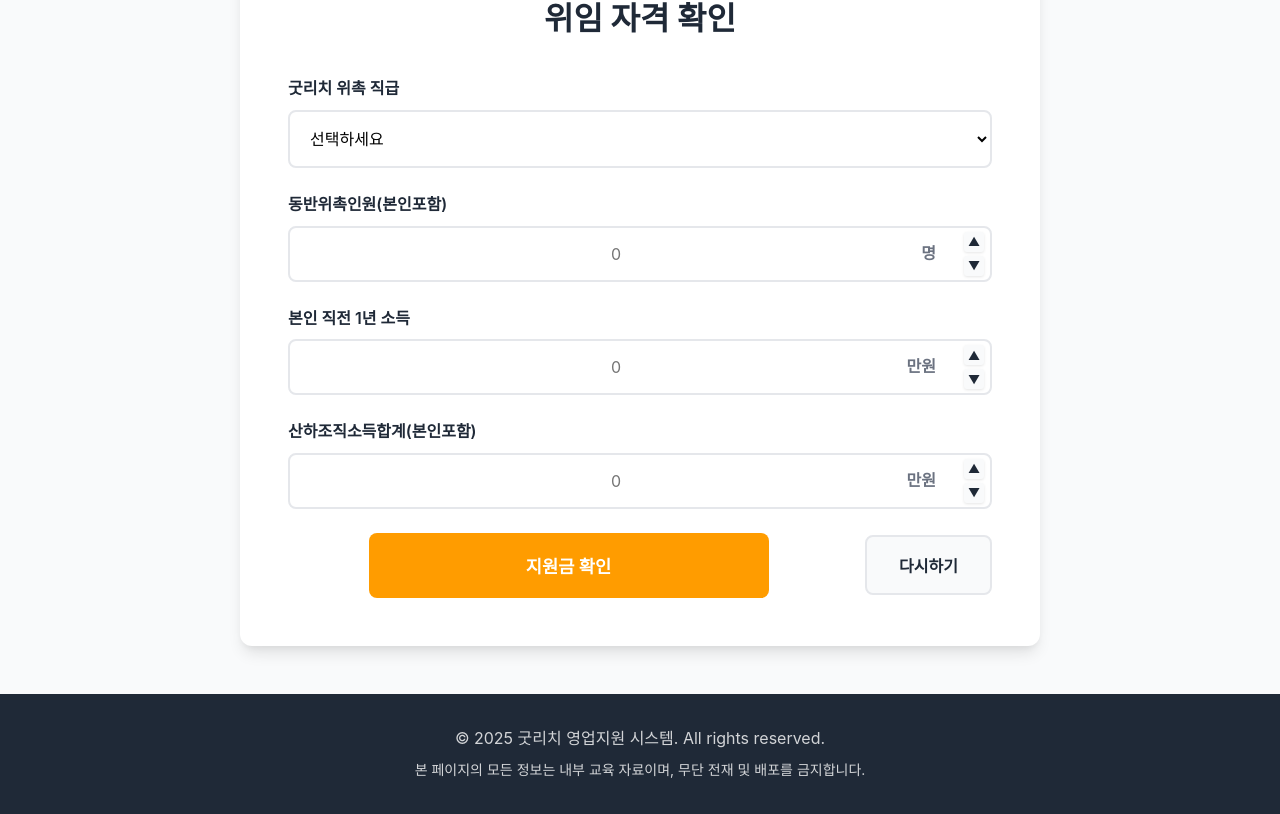
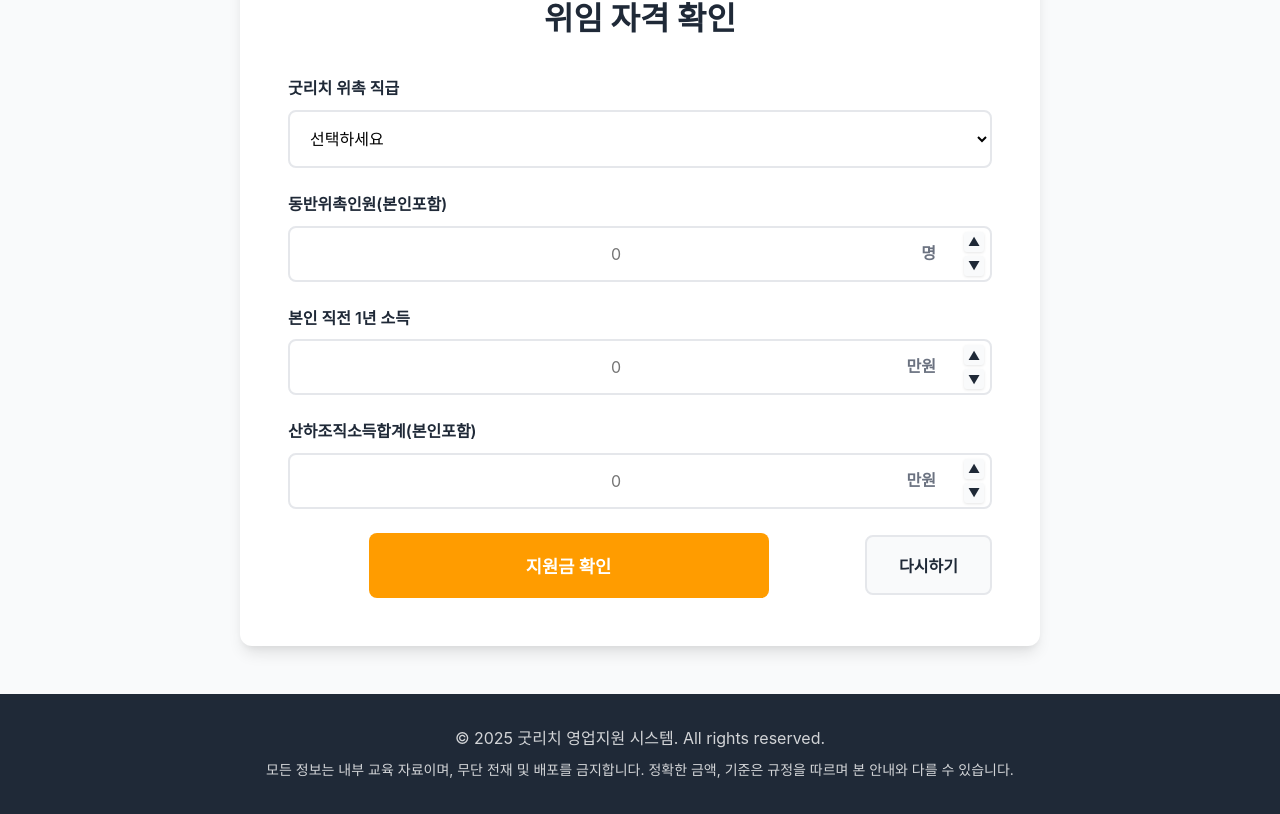
Before and after one commit to kim01033226699-lgtm/goodrich-info-a, a React (Vite) app: page /goodrich-info-a/m-project in a window 1280 px wide. Shown: the part 354-1168 px from the top of the page. Built offline with nearby package versions, Linux system fonts and the light colour scheme.

Commit message:
Update MProjectPage.jsx
영업관리자 푸터 수정

```diff
--- a/src/pages/MProjectPage.jsx
+++ b/src/pages/MProjectPage.jsx
@@ -399,7 +399,7 @@ function MProjectPage({ config }) {
       <footer className="footer">
         <div className="container">
           <p>&copy; 2025 굿리치 영업지원 시스템. All rights reserved.</p>
-          <p style={{fontSize: '0.875rem', marginTop: '0.5rem'}}>본 페이지의 모든 정보는 내부 교육 자료이며, 무단 전재 및 배포를 금지합니다.</p>
+          <p style={{fontSize: '0.875rem', marginTop: '0.5rem'}}>모든 정보는 내부 교육 자료이며, 무단 전재 및 배포를 금지합니다. 정확한 금액, 기준은 규정을 따르며 본 안내와 다를 수 있습니다.</p>
         </div>
       </footer>
 
```
